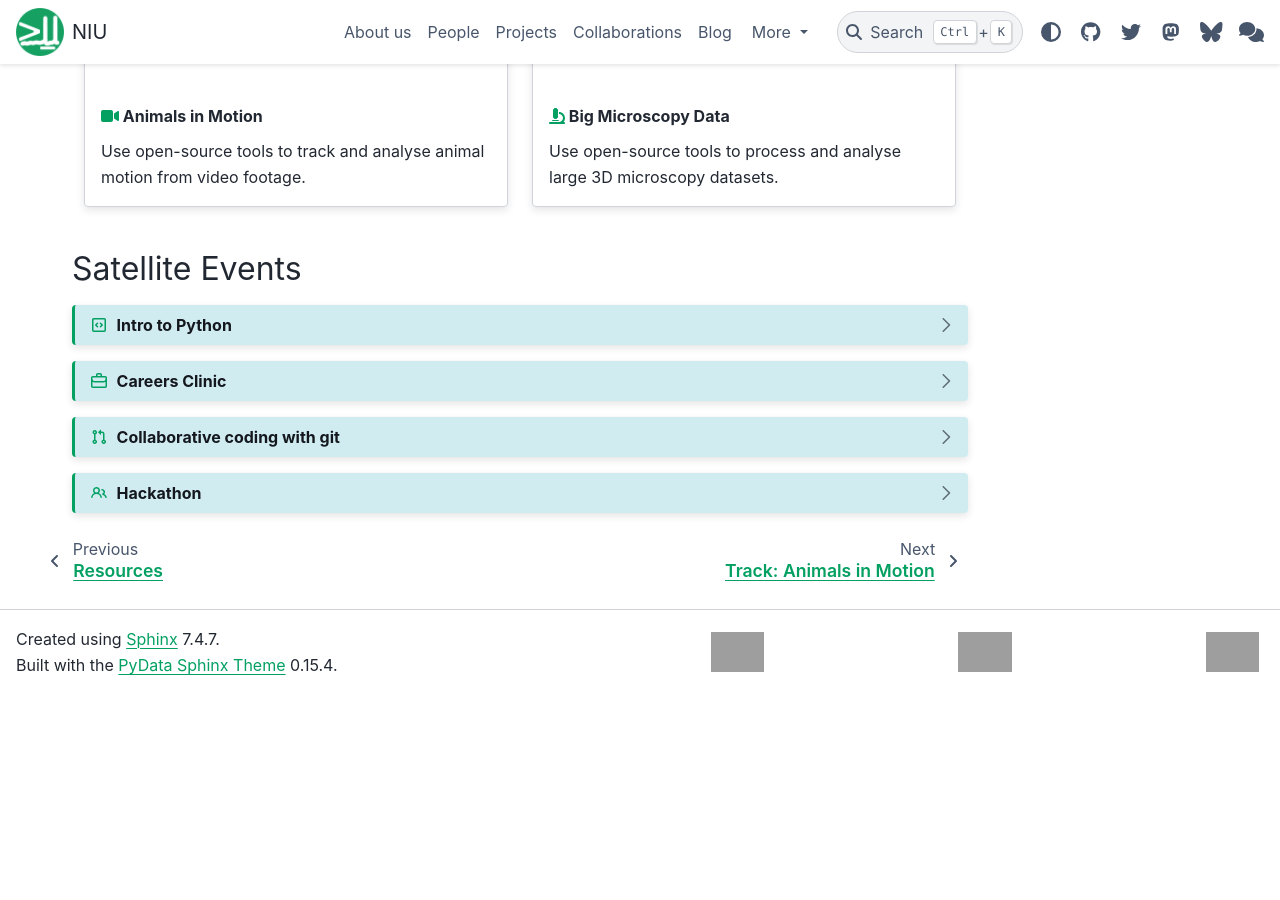
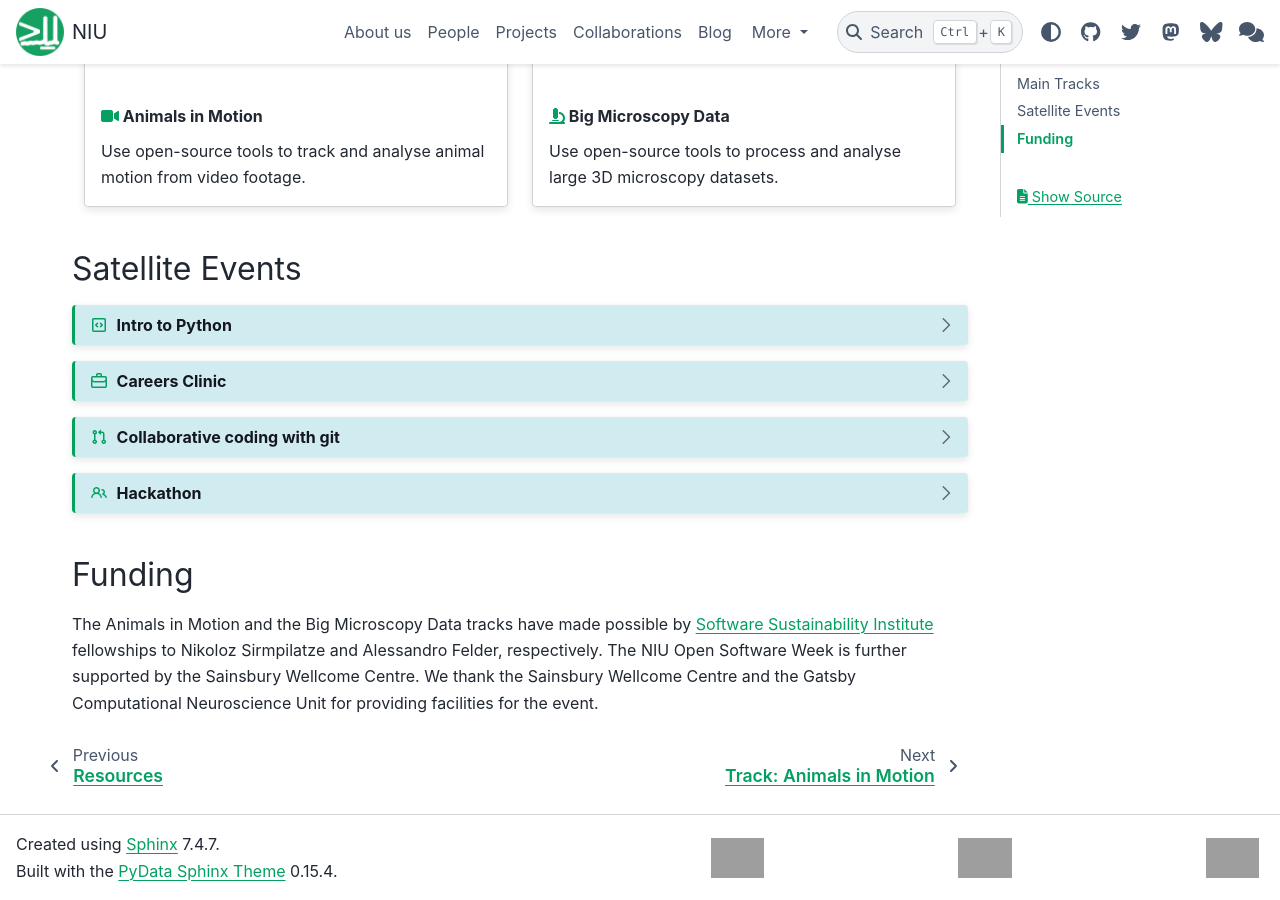
Before and after one commit to neuroinformatics-unit/neuroinformatics-unit.github.io, a Sphinx documentation site: the page built from docs/source/open-software-week/index.md, in a window 1280 px wide and 900 px high, scrolled down 1250 px. Built offline with Sphinx 7.4.7 and the PyData theme 0.15.4, drawn with Linux system fonts in a browser that asks for light colours; nearby versions of some CDN libraries; before the commit the page ends 1944 px from its top, so only the background shows below that; grey boxes are pictures that could not be loaded.

Commit message:
add funding acknowledgement text

````diff
--- a/docs/source/open-software-week/index.md
+++ b/docs/source/open-software-week/index.md
@@ -84,6 +84,9 @@
 Put into practice what you have learned during the week and collaborate with others to tackle a real-world problem using open-source tools. The goal will be to end the day with several pull requests to open-source projects.
 :::
 
+## Funding
+
+The Animals in Motion and the Big Microscopy Data tracks have made possible by [Software Sustainability Institute](https://www.software.ac.uk/) fellowships to Nikoloz Sirmpilatze and Alessandro Felder, respectively. The NIU Open Software Week is further supported by the Sainsbury Wellcome Centre. We thank the Sainsbury Wellcome Centre and the Gatsby Computational Neuroscience Unit for providing facilities for the event.
 
 ```{toctree}
 :maxdepth: 2
````
